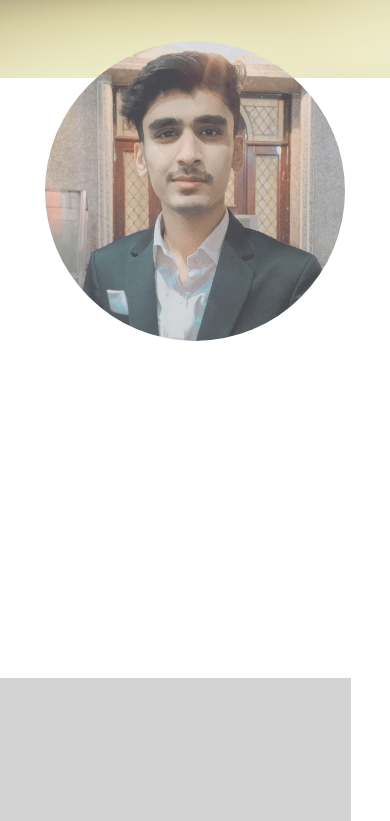
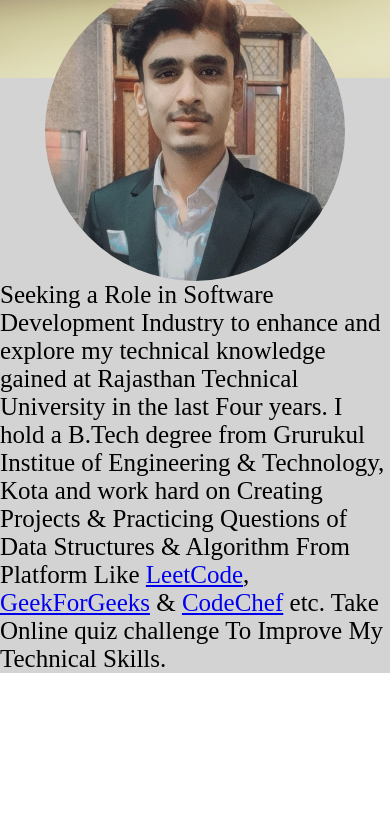
Before and after one commit to shahnawaaz1901/Resume, a plain HTML site: page index.html in a window 390 px wide. Shown: the part 575-1396 px from the top of the page. After the commit the page ends 1248 px from the top, so only its background shows below. Drawn offline with Linux system fonts and the light colour scheme.

Commit message:
Create Responsive Header

```diff
--- a/index.html
+++ b/index.html
@@ -9,7 +9,7 @@
   <body>
     <header id="#">
       <div>
-            <nav class="text-center">
+        <nav class="text-center nav-bar">
           <ul class="horizontal-list">
             <li>
               <a href=""> Home </a>
@@ -73,16 +73,56 @@
           </li>
         </ul>
       </div>
+
+    </header>
+    <main>
+      <section id="about">
         <div class="profile-image">
-          <img src="./Snapchat-63500777.jpg" alt="Shahnawaaz Ansari">
+          <img src="./Snapchat-63500777.jpg" alt="Shahnawaaz Ansari" />
         </div>
-    </header>
-    <section id="about"></section>
+        <div id="about-content" class="mb75px">
+          Seeking a <span class="text-highlighter">Role</span> in Software
+          Development Industry to enhance and explore my technical knowledge
+          gained at
+          <span class="text-highlighter">Rajasthan Technical University</span>
+          in the last Four years. I hold a
+          <span class="text-highlighter">B.Tech</span> degree from
+          <span class="text-highlighter"
+            >Grurukul Institue of Engineering & Technology, Kota
+          </span>
+          and work hard on
+          <span class="text-highlighter"> Creating Projects</span> & Practicing
+          Questions of
+          <span class="text-highlighter">Data Structures & Algorithm</span> From
+          Platform Like
+          <a
+            href="https://leetcode.com/shahnawaaz1901/"
+            class="text-highlighter coding-links"
+            >LeetCode</a
+          >,
+          <a
+            href="https://auth.geeksforgeeks.org/user/shaan1901/"
+            class="text-highlighter coding-links"
+            >GeekForGeeks</a
+          >
+          &
+          <a
+            href="https://www.codechef.com/users/shaan1901"
+            class="text-highlighter coding-links"
+            >CodeChef</a
+          >
+          etc. Take Online quiz challenge To Improve My Technical Skills.
+        </div>
+      </section>
       <section id="skills"></section>
       <section id="education"></section>
       <section id="portfolio"></section>
-    <section id="contact"></section>
-    <script src="https://kit.fontawesome.com/a4636622a9.js" crossorigin="anonymous"></script>
+    </main>
+    <footer id="contact"></footer>
+    <script
+      src="https://kit.fontawesome.com/a4636622a9.js"
+      crossorigin="anonymous"
+    ></script>
     <script type="text/javascript" src="./script.js"></script>
   </body>
 </html>
--- a/style.css
+++ b/style.css
@@ -12,11 +12,11 @@ body{
 section:nth-child(2n + 1){
     background-color: lightgray;
 }
-
+/*
 section{
     height: 600px;
     width: 90%;
-}
+} */
 
 /* Common Styling */
 .text-center{
@@ -80,8 +80,9 @@ header{
     width: 300px;
     position: relative;
     border-radius: 50% ;
-    opacity: 1.0;
+    opacity: 1.5;
     margin: auto;
+    margin-top: -10%;
 }
 
 .profile-image img{
@@ -89,3 +90,24 @@ header{
     width: 100%;
     border-radius: 50% ;
 }
+
+@media screen and (max-width:900px){
+    .nav-bar{
+        display: none;
+    }
+    .profile-image{
+        margin-top: -15%;
+    }
+}
+
+@media screen and (max-width:500px){
+    .profile-image{
+        margin-top: -20%;
+    }
+}
+
+@media screen and (max-width:500px){
+    .profile-image{
+        margin-top: -25%;
+    }
+}
```
Lines whose indentation alone changed are shown as unchanged.
